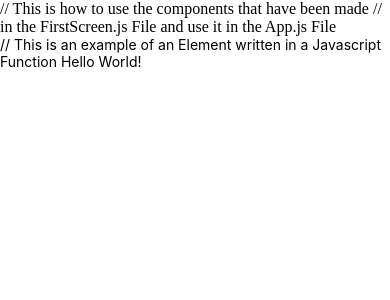
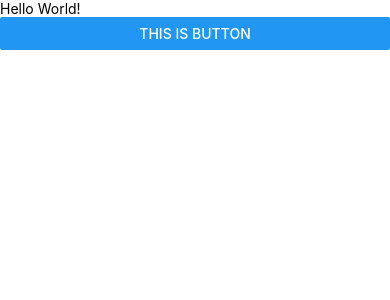
Before and after one commit to LovelyDayInit/AppDev, a React Native app in the folder ProjectOne/: screen / in a window 390 px wide. Shown: the top 300 px of the page. Built offline with nearby package versions, Linux system fonts and the light colour scheme.

Commit message:
Add Button

```diff
--- a/ProjectOne/App.tsx
+++ b/ProjectOne/App.tsx
@@ -6,8 +6,6 @@ const App = () => {
   return (
     <SafeAreaProvider>
 
-             // This is how to use the components that have been made
-      // in the FirstScreen.js File and use it in the App.js File
       <FirstScreen />
 
     </SafeAreaProvider>
--- a/ProjectOne/src/screens/FirstScreen.js
+++ b/ProjectOne/src/screens/FirstScreen.js
@@ -1,13 +1,14 @@
 import React from 'react';
-import { View, Text } from 'react-native';
+import { View, Text, Button } from 'react-native';
 
 const FirstScreen = () => {
     return (
         <View>
             <Text>
-                // This is an example of an Element written in a Javascript Function
                 Hello World!
             </Text>
+
+            <Button title="This is button" />
         </View>
     )
 };
```
